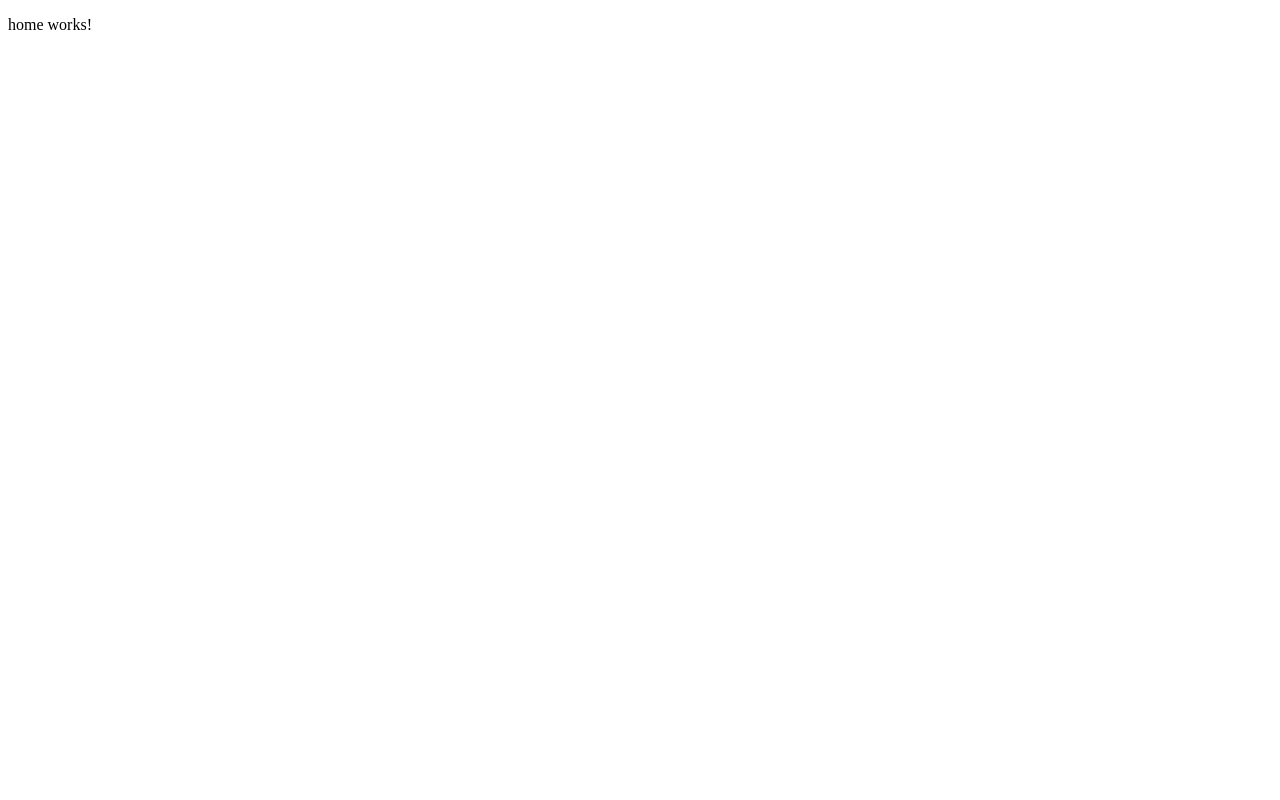
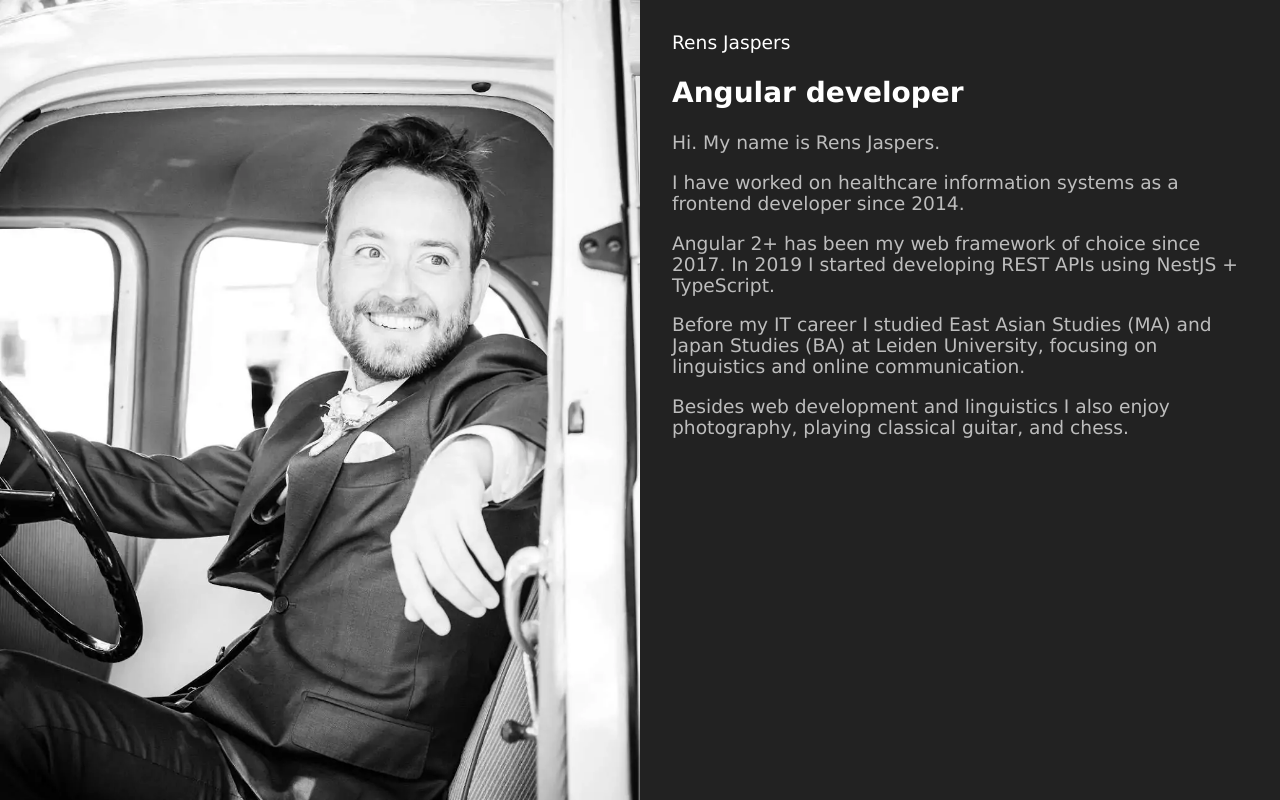
Before and after one commit to rensjaspers/personal-website, an Angular app: page / in a window 1280 px wide. Built offline with nearby package versions, Linux system fonts and the light colour scheme.

Commit message:
Add content, fix broken links

```diff
--- a/src/app/app.component.html
+++ b/src/app/app.component.html
@@ -1 +1,3 @@
-<router-outlet></router-outlet>
+<main>
+  <router-outlet></router-outlet>
+</main>
--- a/src/app/home/home.component.html
+++ b/src/app/home/home.component.html
@@ -1 +1,30 @@
-<p>home works!</p>
+<div class="page">
+  <div class="profile-picture-pane"></div>
+
+  <div class="description-pane">
+    <div class="description">
+      <section>
+        <span class="subtitle">Rens Jaspers</span>
+        <h1>Angular developer</h1>
+        <p>Hi. My name is Rens Jaspers.</p>
+        <p>
+          I have worked on healthcare information systems as a frontend
+          developer since 2014.
+        </p>
+        <p>
+          Angular 2+ has been my web framework of choice since 2017. In 2019 I
+          started developing REST APIs using NestJS + TypeScript.
+        </p>
+        <p>
+          Before my IT career I studied East Asian Studies (MA) and Japan
+          Studies (BA) at Leiden University, focusing on linguistics and online
+          communication.
+        </p>
+        <p>
+          Besides web development and linguistics I also enjoy photography,
+          playing classical guitar, and chess.
+        </p>
+      </section>
+    </div>
+  </div>
+</div>
--- a/src/app/home/home.component.scss
+++ b/src/app/home/home.component.scss
@@ -0,0 +1,34 @@
+.page {
+  display: flex;
+  min-height: 100vh;
+}
+
+.profile-picture-pane {
+  width: 100%;
+  min-height: 240px;
+  background-image: url("/assets/images/me.webp");
+  background-size: cover;
+  background-position: center center;
+}
+
+.description-pane {
+  width: 100%;
+  display: flex;
+
+  .description {
+    padding: 32px;
+    width: 100%;
+    p {
+      color: rgba(255, 255, 255, 0.7);
+    }
+  }
+}
+
+@media only screen and (max-width: 640px) {
+  .page {
+    flex-direction: column;
+  }
+  .profile-picture-pane {
+    background-position: center 30%;
+  }
+}
--- a/src/index.html
+++ b/src/index.html
@@ -1,16 +1,22 @@
-<!doctype html>
+<!DOCTYPE html>
 <html lang="en">
-<head>
-  <meta charset="utf-8">
-  <title>Rensjaspers</title>
-  <base href="/">
-  <meta name="viewport" content="width=device-width, initial-scale=1">
-  <link rel="icon" type="image/x-icon" href="favicon.ico">
-  <link rel="manifest" href="manifest.webmanifest">
-  <meta name="theme-color" content="#1976d2">
-</head>
-<body>
-  <app-root></app-root>
-  <noscript>Please enable JavaScript to continue using this application.</noscript>
-</body>
+  <head>
+    <meta charset="utf-8" />
+    <title>Rens Jaspers - Angular Developer</title>
+    <base href="/" />
+    <meta
+      name="description"
+      content="Rens Jaspers develops applications with Angular 2 and NestJS."
+    />
+    <meta name="viewport" content="width=device-width, initial-scale=1" />
+    <link rel="icon" type="image/x-icon" href="assets/icons/icon-192x192.png" />
+    <link rel="manifest" href="manifest.webmanifest" />
+    <meta name="theme-color" content="#1976d2" />
+  </head>
+  <body>
+    <app-root></app-root>
+    <noscript
+      >Please enable JavaScript to continue using this application.</noscript
+    >
+  </body>
 </html>
--- a/src/styles.scss
+++ b/src/styles.scss
@@ -1 +1,9 @@
-/* You can add global styles to this file, and also import other style files */
+body,
+html {
+  margin: 0;
+  font-family: "Lucida Sans", "Lucida Sans Regular", "Lucida Grande",
+    "Lucida Sans Unicode", Geneva, Verdana, sans-serif;
+  font-size: 14pt;
+  background-color: #222222;
+  color: white;
+}
```
Also changed, not shown: src/assets/images/me.webp (added), src/manifest.webmanifest.
